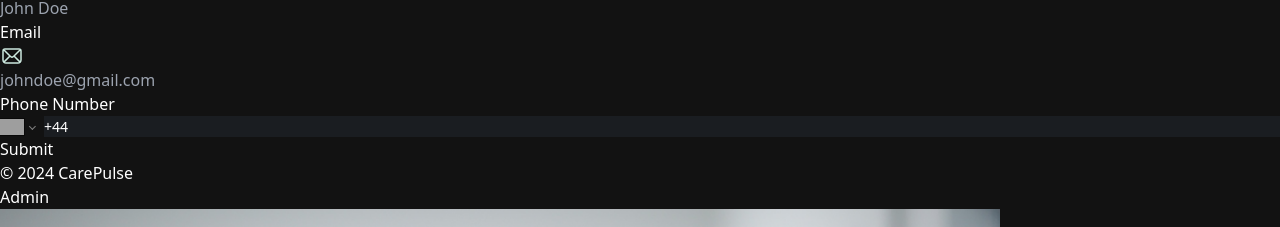
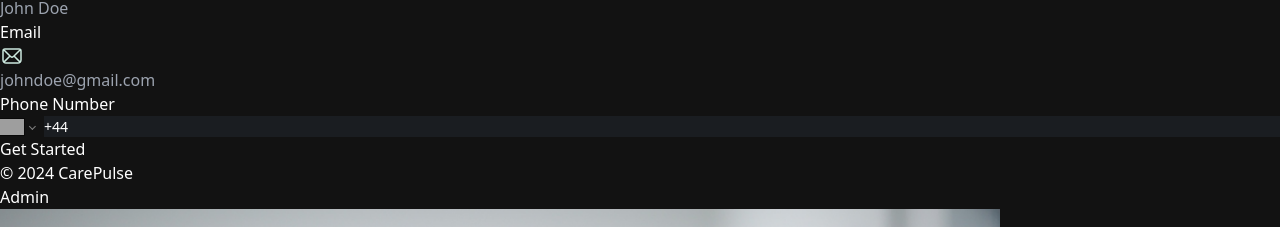
Before and after one commit to jazir788/carepulse, a Next.js app: page / in a window 1280 px wide. Shown: the part 850-1077 px from the top of the page. Built offline with nearby package versions, Linux system fonts and the light colour scheme; grey boxes are pictures that could not be loaded.

Commit message:
Added custom submit button

```diff
--- /dev/null
+++ b/components/SubmitButton.tsx
@@ -0,0 +1,30 @@
+import React from 'react'
+import { Button } from './ui/button'
+import Image from 'next/image'
+
+
+interface ButtonProps{
+    isLoading: boolean,
+    classname?: string,
+    children: React.ReactNode
+}
+
+const SubmitButton = ({isLoading, className, children}: ButtonProps) => {
+  return (
+    <Button type='submit' disabled={isLoading} className={className ?? 'shad-primary-btn w-full'}>
+        {isLoading ? (
+            <div className='flex items-center gap-4'>
+                <Image
+                    src="/assets/icons/loader.svg"
+                    alt='loader'
+                    width={24}
+                    height={24}
+                    className='animate-spin' />
+                Loading...
+            </div>
+        ): children}
+    </Button>
+  )
+}
+
+export default SubmitButton
--- a/components/forms/PatientForm.tsx
+++ b/components/forms/PatientForm.tsx
@@ -6,6 +6,8 @@
 import { Button } from "@/components/ui/button";
 import { Form } from "@/components/ui/form";
 import CustomFormField from "../CustomFormField";
+import SubmitButton from "../SubmitButton";
+import { useState } from "react";
 
 export enum FormFieldType  {
     INPUT = 'input',
@@ -24,6 +26,7 @@
 });
 
 const PatientForm = () => {
+    const [isLoading, setIsLoading] = useState(false)
   // 1. Define your form.
   const form = useForm<z.infer<typeof formSchema>>({
     resolver: zodResolver(formSchema),
@@ -75,7 +78,7 @@
         />
 
 
-        <Button type="submit">Submit</Button>
+        <SubmitButton isLoading={isLoading}> Get Started</SubmitButton>
       </form>
     </Form>
   );
```
